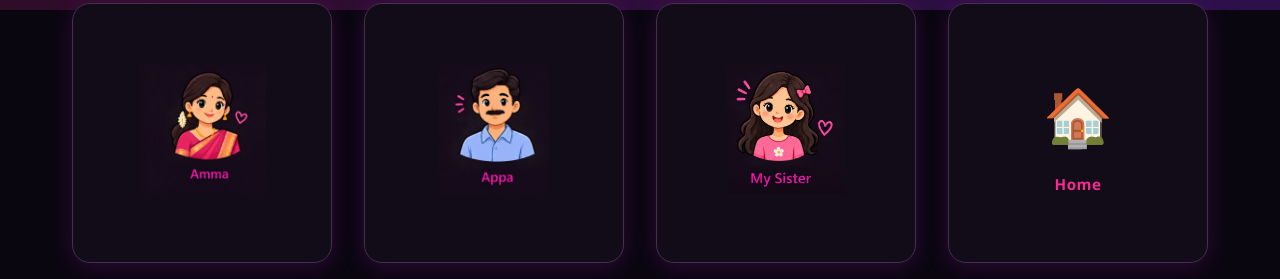
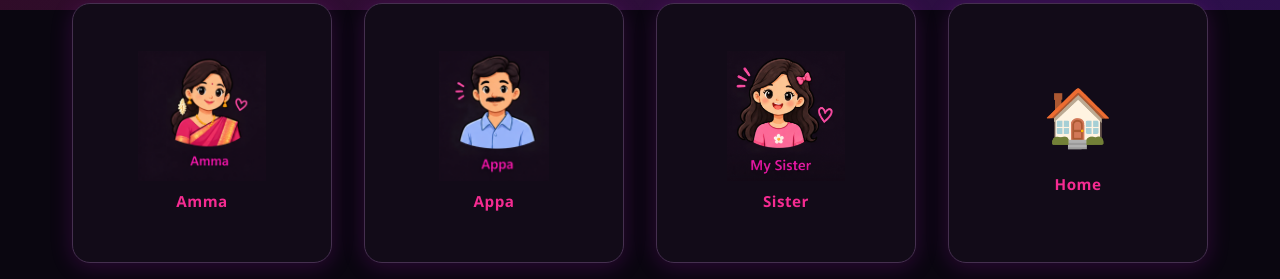
Before and after one commit to ShanmugaPriya-Palanivel/profile-website, a plain HTML site: page index.html in a window 1280 px wide. Shown: the part 4197-4476 px from the top of the page. Drawn offline with Linux system fonts and the light colour scheme.

Commit message:
Family section

```diff
--- a/index.html
+++ b/index.html
@@ -251,7 +251,7 @@
             <div class="family-avatar parent-avatar">
               <img src="images/family/mom.png" alt="Amma">
             </div>
-
+            <p class="family-label">Amma</p>
           </div>
           <div class="flip-card-back">
             <p>"My first teacher and my greatest strength. Her resilience inspires me every single day."</p>
@@ -266,7 +266,7 @@
             <div class="family-avatar parent-avatar">
               <img src="images/family/dad.png" alt="Appa">
             </div>
-
+            <p class="family-label">Appa</p>
           </div>
           <div class="flip-card-back">
             <p>"The quiet pillar behind every dream I dare to chase. His support knows no bounds."</p>
@@ -281,7 +281,7 @@
             <div class="family-avatar parent-avatar">
               <img src="images/family/sister.png" alt="My Sister">
             </div>
-
+          <p class="family-label">Sister</p>
           </div>
           <div class="flip-card-back">
             <p>"My first critic, my biggest cheerleader, and my lifelong partner in mischief."</p>
```
